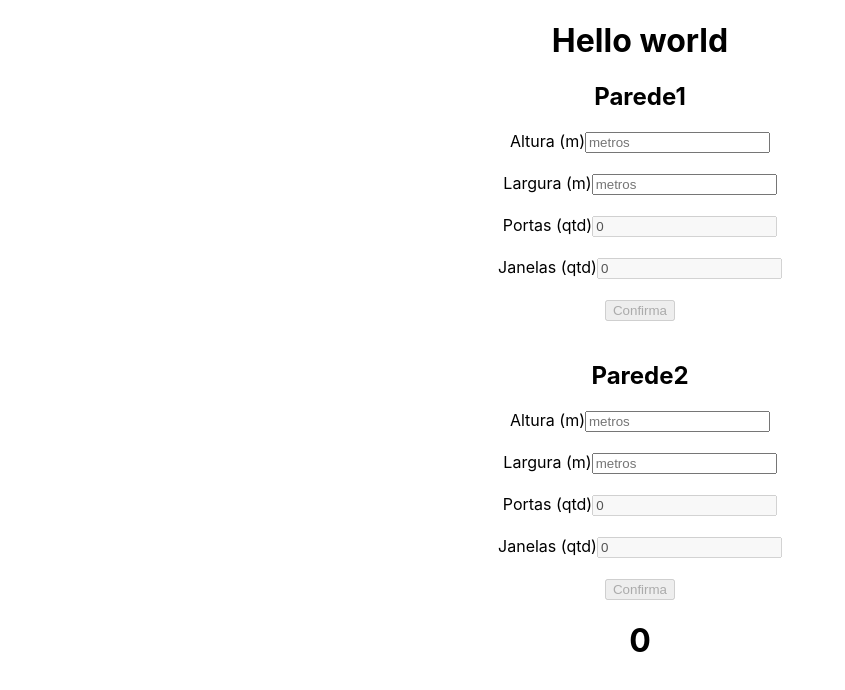
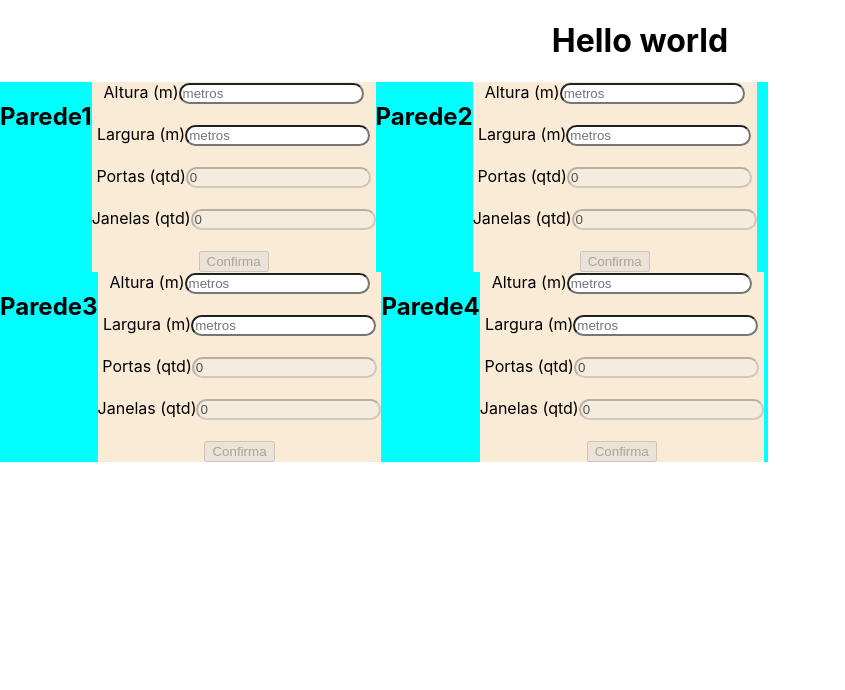
Before and after one commit to LucasCAndre/paint-calculator, a React (Create React App) app in the folder paint-calculator/: page / in a window 1280 px wide. Shown: the top 690 px of the page, without its empty margins (0-845 px from the left). Built offline with nearby package versions, Linux system fonts and the light colour scheme.

Commit message:
refatorando calculadora

```diff
--- a/paint-calculator/src/components/Wall.js
+++ b/paint-calculator/src/components/Wall.js
@@ -1,4 +1,5 @@
 import React, { useEffect, useState } from 'react';
+import './wall.css';
 import { windowWidth, windowHeight, doorWidth, doorHeight } from '../utils';
 
 function Wall({ parede, addArea }) {
@@ -29,9 +30,9 @@ function Wall({ parede, addArea }) {
 
   function handleClick() {
     addArea(area);
-    // // setDisableForm(true);
-    // setDisabledDoor(true);
-    // setDisabledWindow(true);
+    setDisableForm(true);
+    setDisabledDoor(true);
+    setDisabledWindow(true);
   };
 
   function checkButton() {
@@ -57,7 +58,7 @@ function Wall({ parede, addArea }) {
   };
 
   function checkDoor() {
-    if (height < doorHeight + 0.3) {
+    if (height < doorHeight + 0.3 || !width) {
       setDisabledDoor(true);
     } else {
       setDisabledDoor(false);
--- /dev/null
+++ b/paint-calculator/src/components/wall.css
@@ -0,0 +1,7 @@
+form {
+  background-color: antiquewhite;
+}
+
+input {
+  border-radius: 20px;
+}
--- a/paint-calculator/src/pages/PaintCalculator.js
+++ b/paint-calculator/src/pages/PaintCalculator.js
@@ -1,20 +1,39 @@
-import React, { useState } from 'react';
+import React, { useEffect, useState } from 'react';
+import './paintCalculator.css';
 import Sugestion from '../components/Sugestion';
 import Wall from '../components/Wall';
-import { cansSizes, sqrMtrPerL } from '../utils';
 
 function PaintCalculator() {
-  const [areaOne, setAreaOne] = useState(0);
-  const [areaTwo, setAreaTwo] = useState(0);
-  const paintArea = areaOne + areaTwo;
+  const [areaOne, setAreaOne] = useState();
+  const [areaTwo, setAreaTwo] = useState();
+  const [areaThree, setAreaThree] = useState();
+  const [areaFour, setAreaFour] = useState();
+  const [sendSugestion, setSendSugestion] = useState(false);
+
+  const paintArea = areaOne + areaTwo + areaThree + areaFour;
+
+  useEffect(() => {
+    if (areaOne && areaTwo && areaThree && areaFour) {
+      setSendSugestion(true);
+    }
+  }, [areaOne, areaTwo, areaThree, areaFour]);
 
   return (
     <>
+    <div className="wall-container" >
       <Wall parede = '1' addArea = { setAreaOne } />
       <br />
       <Wall parede = '2' addArea = { setAreaTwo } />
-      <h1>{ paintArea }</h1>
-      <Sugestion paintArea = { paintArea } />
+      <br />
+      <Wall parede = '3' addArea = { setAreaThree } />
+      <br />
+      <Wall parede = '4' addArea = { setAreaFour } />
+    </div>
+      {
+        sendSugestion
+          ? <Sugestion paintArea = { paintArea } />
+          : null
+      }
     </>
   );
 };
--- /dev/null
+++ b/paint-calculator/src/pages/paintCalculator.css
@@ -0,0 +1,6 @@
+.wall-container {
+  width: 60%;
+  display: flex;
+  flex-wrap: wrap;
+  background-color: aqua;
+}
```
Also changed, not shown: paint-calculator/src/components/Sugestion.js (line endings or trailing spaces).
